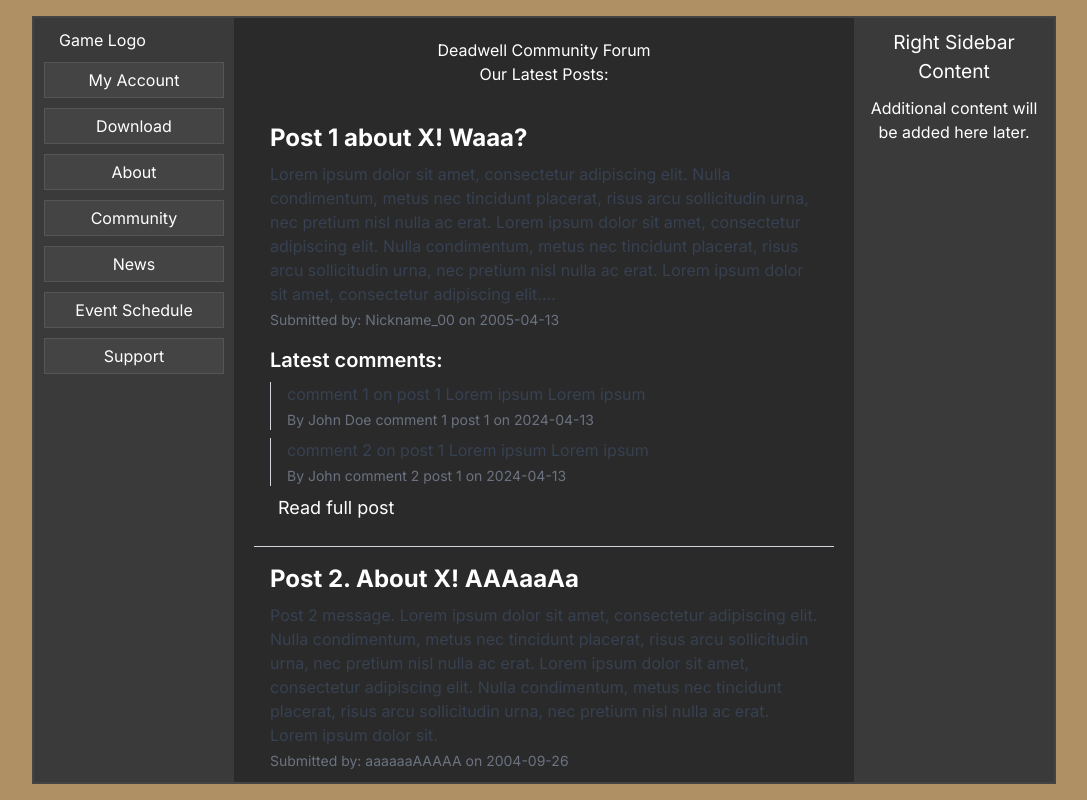
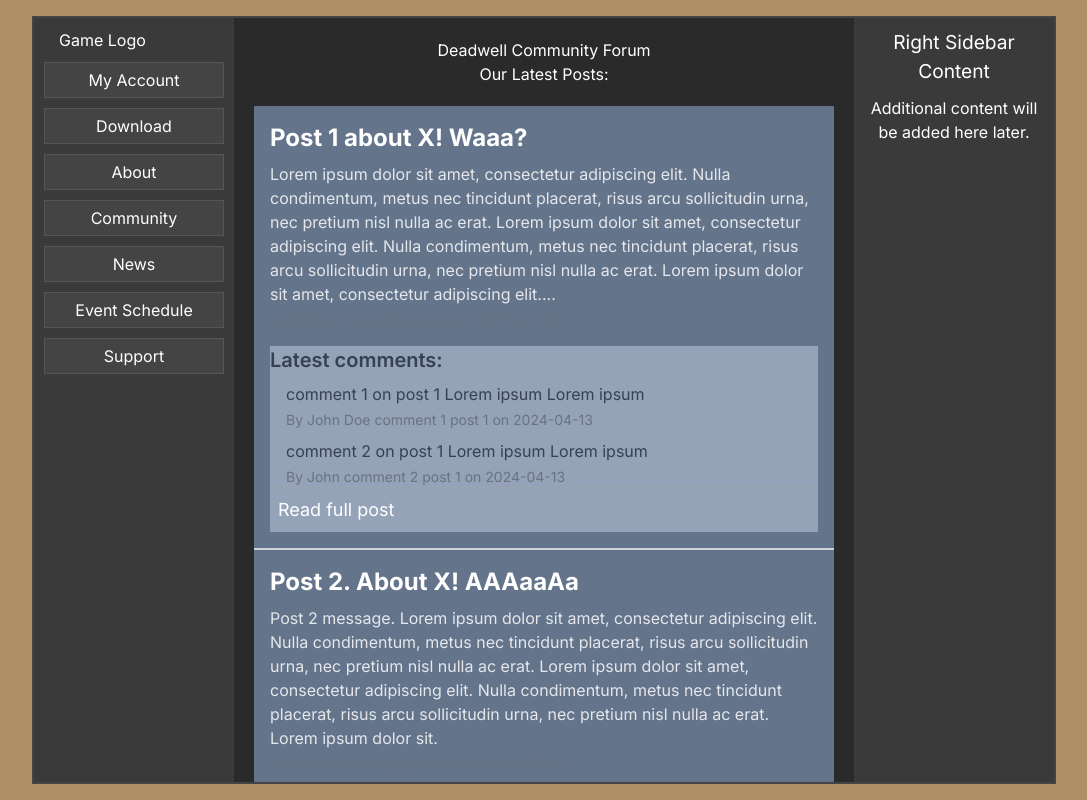
Before and after one commit to feliperost/mmo-visual-short, a Next.js app: page /community in a window 1280 px wide. Shown: the whole page, without its empty margins (96-1183 px from the left). Built offline with nearby package versions, Linux system fonts and the light colour scheme.

Commit message:
style: testing styles on void and community pages

```diff
--- a/app/components/forumPostList.tsx
+++ b/app/components/forumPostList.tsx
@@ -20,7 +20,7 @@ interface Post {
   post_comments: Comment[];
 };
 
-// Aqui, PostsData representa um objeto que tem uma propriedade posts, a qual é um array de Post. Portanto, PostsData é a tipagem para o objeto JSON inteiro que receberemos.
+// aqui, PostsData representa um objeto que tem uma propriedade posts, a qual é um array de Post. portanto, PostsData é a tipagem para o objeto JSON inteiro que receberemos.
 interface PostsData {
   posts: Post[];
 };
@@ -45,15 +45,15 @@ const ForumPostList = () => {
   <>
     <div>
       {posts.map((post) => (
-        <div key={post.post_id} className="p-4 border-b border-gray-300">
+        <div key={post.post_id} className="p-4 border-b-2 border-gray-300 bg-slate-500">
           <h2 className="text-2xl font-bold">{post.post_title}</h2>
-          <p className="text-gray-700 mt-2">{post.post_body}</p>
+          <p className="text-gray-200 mt-2">{post.post_body}</p>
           <p className="text-sm text-gray-500 mt-1">Submitted by: {post.post_creator} on {post.post_date}</p>
 
-          <div className="mt-4">
-            <h3 className="text-xl font-semibold">Latest comments:</h3>
+          <div className="mt-4 bg-slate-400">
+            <h3 className="text-xl font-semibold text-gray-700">Latest comments:</h3>
             {post.post_comments.map((comment) => (
-              <div key={comment.comment_id} className="mt-2 pl-4 border-l border-gray-300">
+              <div key={comment.comment_id} className="mt-2 pl-4 border-b border-gray-400">
                 <p className="text-gray-700">{comment.comment_body}</p>
                 <p className="text-sm text-gray-500 mt-1">By {comment.comment_creator} on {comment.comment_date}</p>
               </div>
--- a/app/layout.tsx
+++ b/app/layout.tsx
@@ -29,3 +29,7 @@ export default function RootLayout({
 }
 
 // to add new fonts to the project, follow this guide: https://medium.com/@dolce-emmy/integrating-multiple-google-fonts-in-a-next-js-14-project-a-step-by-step-guide-ef051f3264e1
+
+// 1- import the font here (layouts.tsx) and create a const
+// 2- add the variable in globals.css
+// 3- use it in classnames with tailwind
--- a/app/void/page.tsx
+++ b/app/void/page.tsx
@@ -6,11 +6,12 @@ import { useRouter } from 'next/navigation';
 export default function Void() {
   //    tamanho inicial do círculo \/
   const [size, setSize] = useState(50);
-  const [circlePos, setCirclePos] = useState({ x: 0, y: 0 });
+  const [circlePos, setCirclePos] = useState({ x: 0, y: 400 });
   const [mousePos, setMousePos] = useState({ x: 0, y: 0 });
-  const [hasStartedMoving, setHasStartedMoving] = useState(false); // Nova flag para verificar se o círculo já começou a se mover
+  const [hasStartedMoving, setHasStartedMoving] = useState(false); // flag para verificar se o círculo já começou a se mover
   const squareRef = useRef<HTMLDivElement | null>(null);
   const router = useRouter();
+
 
   useEffect(() => {
     const handleMouseMove = (e: MouseEvent) => {
@@ -76,7 +77,14 @@ export default function Void() {
     };
   }, []);
 
+  const hallwayBg = "https://i.pinimg.com/originals/05/fb/51/05fb51adde268e0e8687721c10652b9e.gif"
+
   return (
+    <>
+      <div className='absolute' style={{backgroundImage: `url(${hallwayBg})`}}>
+
+      </div>
+
         <div
           ref={squareRef}
           className="cursor-void animate-gradient mx-auto transition-all duration-100"
@@ -90,8 +98,11 @@ export default function Void() {
             // pointerEvents: 'none',
             top: `${circlePos.y}px`,
             left: `${circlePos.x}px`,
+            backgroundImage: `url(${hallwayBg})`,
           }}
         />
+
+    </>
   );
 }
 
--- a/package.json
+++ b/package.json
@@ -15,7 +15,7 @@
     "class-variance-authority": "^0.7.0",
     "clsx": "^2.1.1",
     "lucide-react": "^0.427.0",
-    "next": "14.2.5",
+    "next": "^14.2.13",
     "node": "^20.16.0",
     "react": "^18",
     "react-dom": "^18",
--- a/tailwind.config.ts
+++ b/tailwind.config.ts
@@ -23,10 +23,6 @@ const config = {
         pointer: 'url(/cursor/cursor_select.cur), pointer',
       },
       fontFamily: {
-        // Merriweather: ['Merriweather', 'serif'],
-        // PlayfairDisplay: ['Playfair Display', 'serif'],
-        // PirataOne: ['Pirata One', 'serif'],
-        // Ultra: ['Ultra', 'serif'],
        },
       colors: {
         border: "hsl(var(--border))",
```
Also changed, not shown: 1 other file (tests, documents, lock files or other folders). Lines whose indentation alone changed are shown as unchanged.
